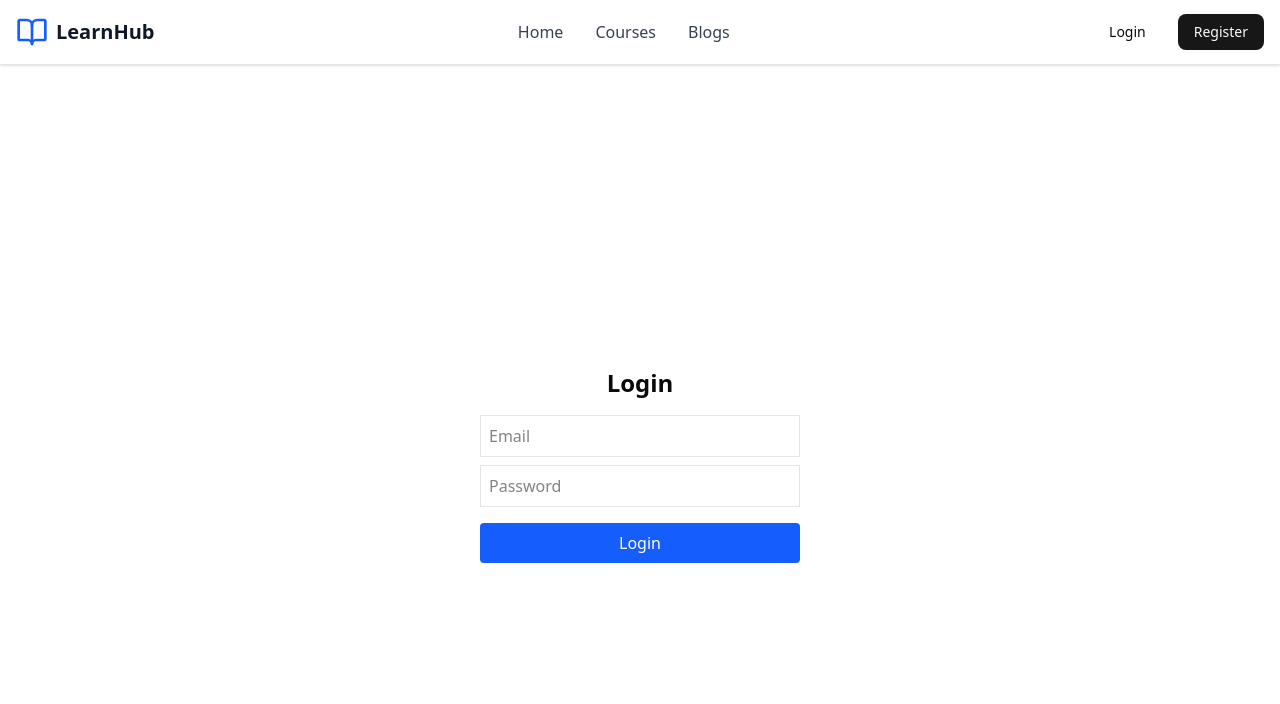
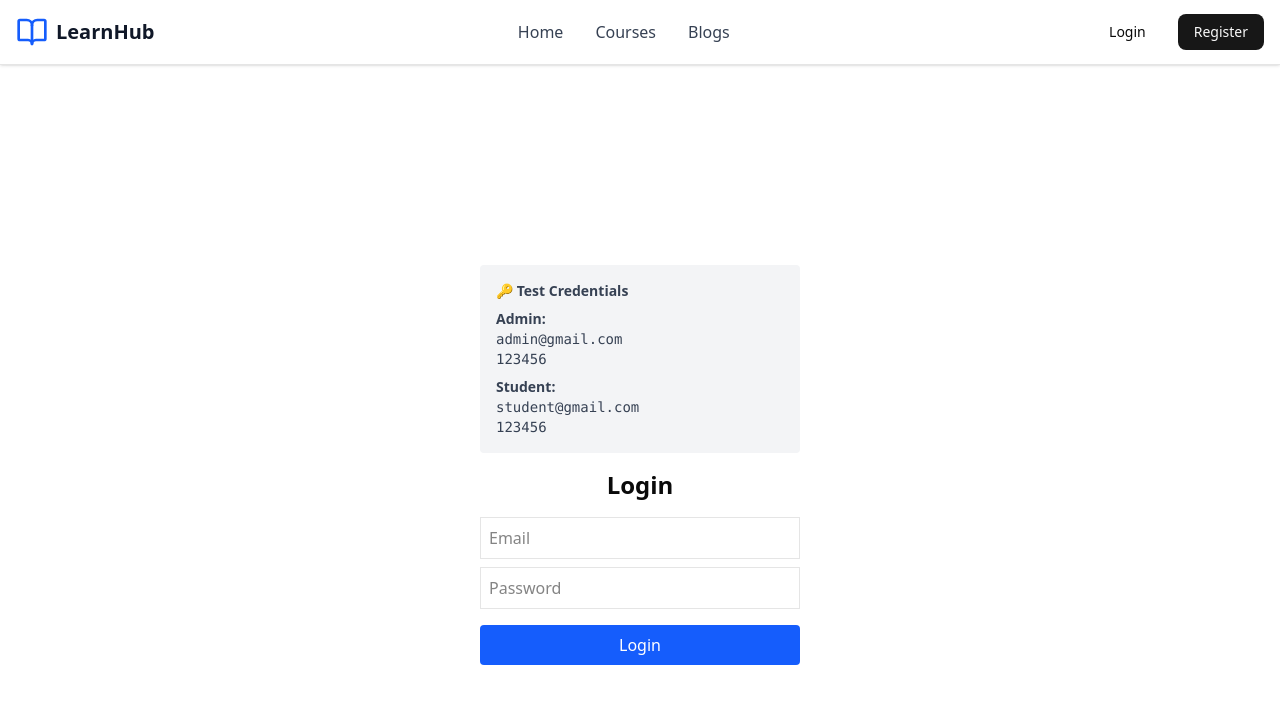
Before and after one commit to mehrabhossain1/lms-frontend, a Next.js app: page /login in a window 1280 px wide. Shown: the top 704 px of the page. Built offline with nearby package versions, Linux system fonts and the light colour scheme.

Commit message:
updated login page with credentials

```diff
--- a/app/login/page.tsx
+++ b/app/login/page.tsx
@@ -42,6 +42,23 @@ export default function LoginPage() {
 
     return (
         <main className="min-h-screen flex flex-col items-center justify-center p-4">
+            <div className="mb-4 text-sm text-gray-700 dark:text-gray-300 bg-gray-100 dark:bg-gray-800 p-4 rounded w-full max-w-xs">
+                <p className="font-semibold mb-2">🔑 Test Credentials</p>
+                <p>
+                    <strong>Admin:</strong>
+                    <br />
+                    <code>admin@gmail.com</code>
+                    <br />
+                    <code>123456</code>
+                </p>
+                <p className="mt-2">
+                    <strong>Student:</strong>
+                    <br />
+                    <code>student@gmail.com</code>
+                    <br />
+                    <code>123456</code>
+                </p>
+            </div>
             <h1 className="mb-4 text-2xl font-bold">Login</h1>
             <form
                 onSubmit={handleSubmit}
```
